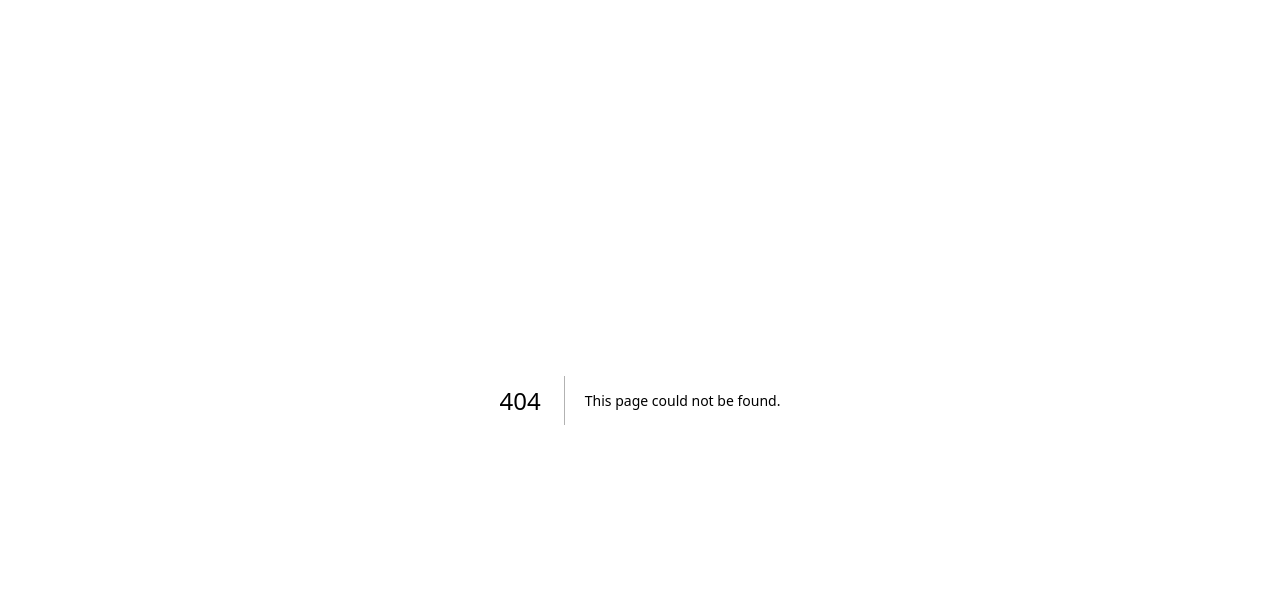
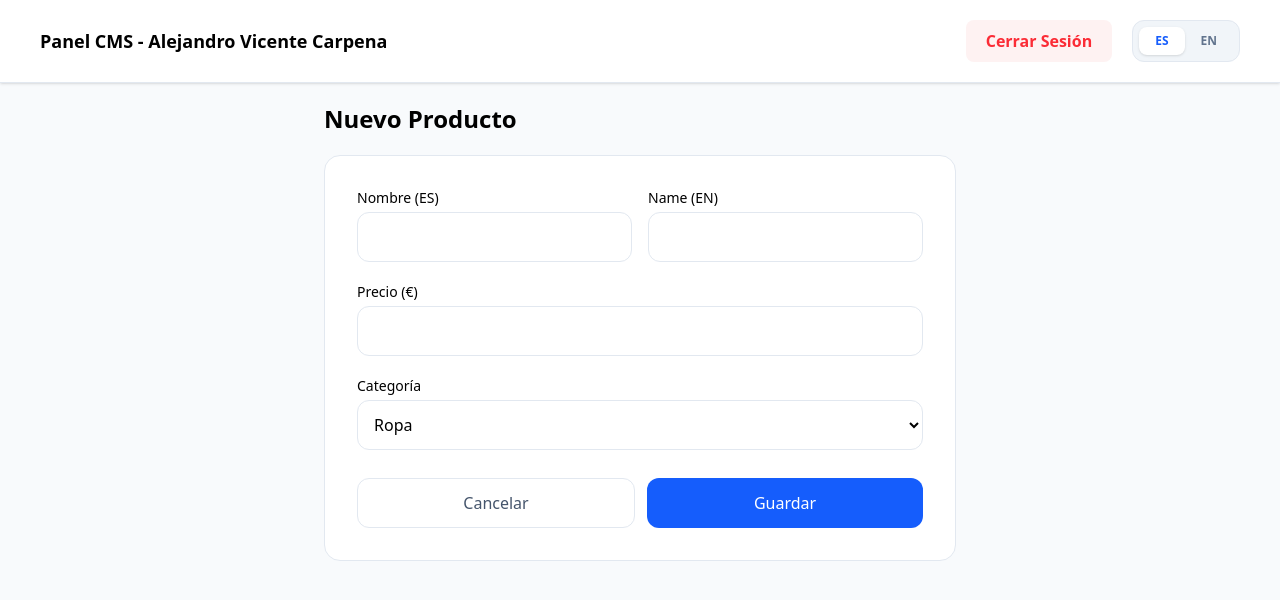
Before and after one commit to alexvc1999/prueba-tecnica-alejandro, a Next.js app: page /panel/create in a window 1280 px wide. Before the commit this address had no page. Shown: the top 600 px of the page. Built offline with nearby package versions, Linux system fonts and the light colour scheme.

Commit message:
ya se pueden añadir productos

```diff
--- /dev/null
+++ b/src/app/panel/create/page.tsx
@@ -0,0 +1,153 @@
+"use client";
+
+import { useState, useEffect } from "react";
+import { useRouter } from "next/navigation";
+import { useLanguage } from "@/context/LanguageContext";
+import { Category } from "@/types";
+import Navbar from "@/components/Navbar";
+
+export default function CreateProductPage() {
+  const { language } = useLanguage();
+  const router = useRouter();
+  const [form, setForm] = useState({
+    nameEs: "",
+    nameEn: "",
+    price: "",
+    categoryId: "",
+  });
+  const [categories, setCategories] = useState<Category[]>([]);
+  const [error, setError] = useState("");
+  const [submitting, setSubmitting] = useState(false);
+
+  useEffect(() => {
+    fetch("/api/categories")
+      .then((r) => r.json())
+      .then((data) => {
+        setCategories(data);
+        if (data.length) setForm((f) => ({ ...f, categoryId: data[0].id }));
+      });
+  }, []);
+
+  async function handleSubmit(e: React.FormEvent) {
+    e.preventDefault();
+
+    if (!form.nameEs.trim() || !form.nameEn.trim())
+      return setError(
+        language === "es" ? "El nombre es obligatorio" : "Name is required",
+      );
+
+    const priceNum = Number(form.price);
+    if (!form.price || isNaN(priceNum) || priceNum <= 0)
+      return setError(
+        language === "es"
+          ? "El precio debe ser mayor a 0"
+          : "Price must be greater than 0",
+      );
+
+    setSubmitting(true);
+    await fetch("/api/products", {
+      method: "POST",
+      headers: { "Content-Type": "application/json" },
+      body: JSON.stringify({
+        name: { es: form.nameEs, en: form.nameEn },
+        price: priceNum,
+        categoryId: form.categoryId,
+      }),
+    });
+
+    router.push("/panel");
+    router.refresh();
+  }
+
+  return (
+    <div className="min-h-screen bg-slate-50">
+      <Navbar />
+      <main className="max-w-2xl mx-auto p-5">
+        <div className="mb-5">
+          <h1 className="text-2xl font-bold">
+            {language === "es" ? "Nuevo Producto" : "New Product"}
+          </h1>
+        </div>
+
+        <form
+          onSubmit={handleSubmit}
+          className="bg-white border border-slate-200 rounded-2xl p-8 space-y-5"
+        >
+          {error && (
+            <p className="text-sm text-red-600 bg-red-50 p-2 rounded">
+              {error}
+            </p>
+          )}
+
+          <div className="grid grid-cols-2 gap-4">
+            <label className="flex flex-col gap-1">
+              <span className="text-sm">Nombre (ES)</span>
+              <input
+                type="text"
+                value={form.nameEs}
+                onChange={(e) => setForm({ ...form, nameEs: e.target.value })}
+                className="border border-slate-200 rounded-xl p-3 outline-none"
+              />
+            </label>
+            <label className="flex flex-col gap-1">
+              <span className="text-sm">Name (EN)</span>
+              <input
+                type="text"
+                value={form.nameEn}
+                onChange={(e) => setForm({ ...form, nameEn: e.target.value })}
+                className="border border-slate-200 rounded-xl p-3 outline-none"
+              />
+            </label>
+          </div>
+
+          <label className="flex flex-col gap-1">
+            <span className="text-sm">
+              {language === "es" ? "Precio (€)" : "Price ($)"}
+            </span>
+            <input
+              type="number"
+              step="0.01"
+              value={form.price}
+              onChange={(e) => setForm({ ...form, price: e.target.value })}
+              className="border border-slate-200 rounded-xl p-3 outline-none"
+            />
+          </label>
+
+          <label className="flex flex-col gap-1">
+            <span className="text-sm">
+              {language === "es" ? "Categoría" : "Category"}
+            </span>
+            <select
+              value={form.categoryId}
+              onChange={(e) => setForm({ ...form, categoryId: e.target.value })}
+              className="border border-slate-200 rounded-xl p-3 bg-white"
+            >
+              {categories.map((cat) => (
+                <option key={cat.id} value={cat.id}>
+                  {cat.name[language]}
+                </option>
+              ))}
+            </select>
+          </label>
+
+          <div className="flex gap-3 pt-2">
+            <button
+              type="button"
+              onClick={() => router.push("/panel")}
+              className="flex-1 py-3 border border-slate-200 rounded-xl text-slate-600 hover:bg-slate-50"
+            >
+              {language === "es" ? "Cancelar" : "Cancel"}
+            </button>
+            <button
+              type="submit"
+              disabled={submitting}
+              className="flex-1 py-3 bg-blue-600 text-white rounded-xl disabled:opacity-50"
+            >
+              {submitting ? "..." : language === "es" ? "Guardar" : "Save"}
+            </button>
+          </div>
+        </form>
+      </main>
+    </div>
+  );
+}
--- a/src/app/panel/page.tsx
+++ b/src/app/panel/page.tsx
@@ -4,6 +4,7 @@ import Navbar from "@/components/Navbar";
 import { useEffect, useState } from "react";
 import { Product, Category } from "@/types";
 import { useLanguage } from "@/context/LanguageContext";
+import Link from "next/link";
 
 export default function PanelPage() {
   const { language } = useLanguage();
@@ -30,7 +31,7 @@ export default function PanelPage() {
 
   const getCategoryName = (categoryId: string) => {
     const found = categories.find((c) => c.id === categoryId);
-    return found ? found.name[language] : "-";
+    return found ? found.name[language as keyof typeof found.name] : "-";
   };
 
   return (
@@ -46,9 +47,12 @@ export default function PanelPage() {
           </div>
 
           <div className="flex flex-row w-auto gap-4">
-            <button className="px-6 py-3 bg-blue-600 text-white font-bold rounded-xl shadow-lg hover:bg-blue-700 transition-all text-center">
+            <Link
+              href="/panel/create"
+              className="px-6 py-3 bg-blue-600 text-white font-bold rounded-xl shadow-lg hover:bg-blue-700 transition-all text-center"
+            >
               {language === "es" ? "+ Nuevo" : "+ New"}
-            </button>
+            </Link>
           </div>
         </header>
 
@@ -77,7 +81,7 @@ export default function PanelPage() {
                   className="hover:bg-slate-50 transition-colors"
                 >
                   <td className="px-6 py-4 text-sm font-semibold text-slate-900">
-                    {product.name[language]}
+                    {product.name[language as keyof typeof product.name]}
                   </td>
                   <td className="px-6 py-4 text-sm text-slate-600">
                     {getCategoryName(product.categoryId)}
--- a/src/app/panel/test/page.tsx
+++ /dev/null
@@ -1,29 +0,0 @@
-"use client";
-
-import { useEffect, useState } from "react";
-import { Product } from "@/types";
-
-export default function PanelPage() {
-  const [products, setProducts] = useState<Product[]>([]);
-
-  useEffect(() => {
-    fetch("/api/products")
-      .then((res) => res.json())
-      .then((data) => {
-        setProducts(data);
-      })
-      .catch((err) => console.error("Error", err));
-  }, []);
-
-  return (
-    <div>
-      <ul>
-        {products.map((p) => (
-          <li key={p.id}>
-            {p.name.es} - {p.price}€
-          </li>
-        ))}
-      </ul>
-    </div>
-  );
-}
```
